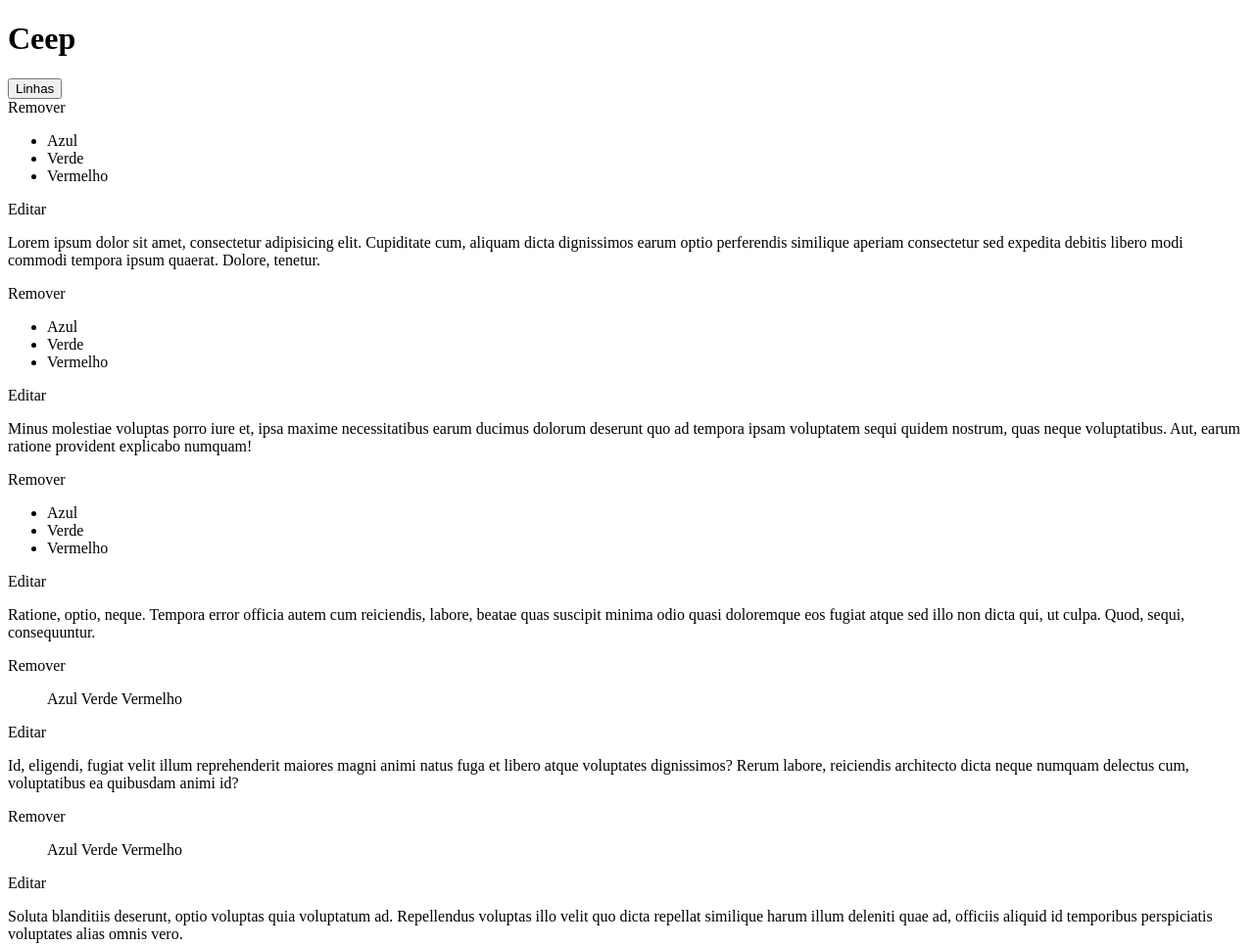
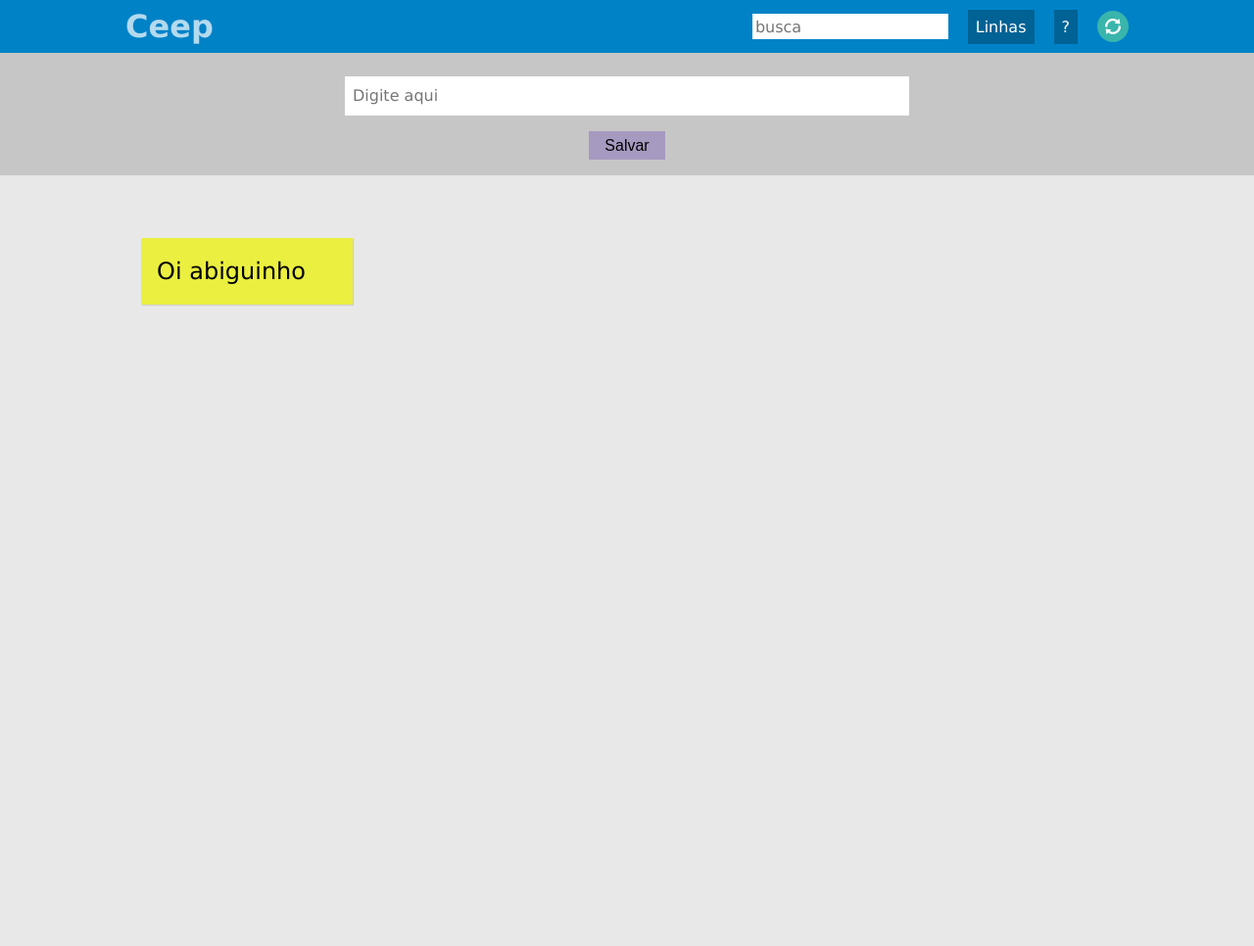
Before and after one commit to caelum/projeto-wd47, a plain HTML site: page index.html in a window 1280 px wide. Shown: the whole page at 98% size. After the commit the page ends 800 px from the top, so only its background shows below. Drawn offline with Linux system fonts and the light colour scheme.

Commit message:
marcação e estilos prontos

```diff
--- /dev/null
+++ b/css/botaoSync.css
@@ -0,0 +1,23 @@
+.botaoSync {
+	line-height: 0;
+	fill: currentcolor;
+	border-radius: 50%;
+}
+
+@keyframes rodaRodaJequiti {
+	to {
+		transform: rotate(180deg);
+	}
+}
+
+.botaoSync--deuRuim {
+	background: #ED7F6C;
+}
+
+.botaoSync--esperando {
+	animation: rodaRodaJequiti .5s linear infinite;
+}
+
+.botaoSync--sincronizado {
+	background: #39B5AC;
+}
--- /dev/null
+++ b/css/cabecalho.css
@@ -0,0 +1,23 @@
+.cabecalho {
+	background-color: #0082C7;
+	font-size: 1rem;
+	padding-top: .5em;
+	padding-bottom: .5em;
+	text-align: center;
+	display: flex;
+	flex-wrap: wrap;
+	justify-content: space-between;
+	align-items: center;
+	align-content: center;
+}
+
+.cabecalho-logo {
+	font-size: 2em;
+	margin-bottom: .3em;
+	font-family: "Verdana", "Helvetica", sans-serif;
+	color: rgba(255,255,255,.7);
+	display: inline-block;
+	vertical-align: middle;
+	margin-right: 1em;
+	margin-bottom: 0;
+}
--- /dev/null
+++ b/css/cartao.css
@@ -0,0 +1,78 @@
+.cartao {
+	margin: 32px 16px;
+	padding: 16px;
+	line-height: 1.5;
+	overflow: visible;
+	position: relative;
+	word-wrap: break-word;
+	font-family: "Lucida Grande", "Helvetica", "Arial", sans-serif;
+	background: #EBEF40;
+	box-shadow: 1px 1px 1px rgba(0,0,0,.1);
+	transition: transform .2s ease-in;
+}
+
+.cartao--some {
+	opacity: 0;
+	transition: 0.5s;
+}
+
+.cartao.cartao--keyboardNavigationEnabled,
+.cartao:focus {
+	transform: scale(1.1);
+}
+
+.cartao .opcoesDoCartao-opcao {
+	opacity: 0;
+	transition: opacity .2s ease;
+}
+
+.cartao:focus .opcoesDoCartao-opcao,
+.cartao--keyboardNavigationEnabled .opcoesDoCartao-opcao{
+	opacity: 1;
+}
+
+.cartao-conteudo {
+	white-space: pre-line;
+	max-height: 400px;
+	overflow: hidden;
+}
+
+.cartao-conteudo img {
+	width: 100%;
+}
+
+.cartao:focus .cartao-conteudo,
+.cartao-conteudo:focus {
+	overflow: auto;
+}
+
+@media (min-width: 560px){
+
+	.cartao {
+		flex-grow: 1;
+		display: inline-block;
+		text-align: left;
+		box-sizing: border-box;
+		vertical-align: top;
+		max-width: 377px;
+	}
+
+	.cartao--textoPequeno {
+		font-size: 1em;
+		width: 11em;
+		flex-basis: 11em;
+	}
+
+	.cartao--textoMedio {
+		font-size: 1.5em;
+		width: 9em;
+		flex-basis: 9em;
+	}
+
+	.cartao--textoGrande {
+		font-size: 2em;
+		width: 6em;
+		flex-basis: 6em;
+	}
+
+}
--- /dev/null
+++ b/css/container.css
@@ -0,0 +1,3 @@
+.container {
+	padding: 0 10%;
+}
--- /dev/null
+++ b/css/formNovoCartao.css
@@ -0,0 +1,37 @@
+.formNovoCartao {
+	font-size: 1rem;
+	margin: 0 auto 2em;
+	background: rgba(0,0,0,.15);
+	padding-top: 1.5em;
+	padding-bottom: 1em;
+}
+
+.formNovoCartao-conteudo {
+	font-family: "Lucida Grande", "Helvetica", "Arial", sans-serif;
+	font-size: 1em;
+	line-height: 1.5;
+	display: block;
+	margin: 0 auto;
+	padding: .5em;
+	max-width: 35em;
+	height: 1.5em;
+	background: #FFF;
+	overflow: auto;
+	border: none;
+	resize: none;
+	width: 100%;
+	transition: height .1s linear;
+}
+
+.formNovoCartao-conteudo:focus {
+	height: 7em
+}
+
+.formNovoCartao-salvar {
+	font-size: 1em;
+	border: none;
+	display: block;
+	margin: 1em auto 0;
+	padding: .35em 1em;
+	background: rgba(70,20,170,.25);
+}
--- /dev/null
+++ b/css/mural.css
@@ -0,0 +1,29 @@
+.mural {
+	font-size: 1.2rem;
+}
+
+@media (min-width: 560px){
+	.mural {
+		text-align: center;
+		display: flex;
+		flex-wrap: wrap;
+		align-items: flex-start;
+		justify-content: space-around;
+	}
+
+	.muralLinha {
+		flex-direction: column;
+	}
+
+	.muralLinha .cartao {
+		flex-basis: auto;
+		width: auto;
+	}
+}
+
+@media (min-width: 900px){
+	.mural {
+		align-items: center;
+		font-size: 1.3rem;
+	}
+}
--- /dev/null
+++ b/css/opcoesDaPagina.css
@@ -0,0 +1,44 @@
+.opcoesDaPagina {
+	display: inline-block;
+	vertical-align: middle;
+	font-size: 1rem;
+	flex: 1;
+	text-align: right;
+}
+
+.opcoesDaPagina-opcao {
+	font-size: 1em;
+	vertical-align: middle;
+	font-family: "Lucida Grande", "Helvetica", "Arial", sans-serif;
+}
+
+.opcoesDaPagina-opcao + .opcoesDaPagina-opcao {
+	margin-left: 1em;
+}
+
+.opcoesDaPagina-botao {
+	padding: .5em;
+	max-width: 4.5em;
+	border: none;
+	background: rgba(0,0,0,.25);
+	color: white;
+}
+
+.opcoesDaPagina-opcao#busca {
+	border: none;
+	padding: .2em;
+	width: 100%;
+	max-width: 200px;
+}
+
+.opcoesDaPagina-opcao#mudaLayout {
+  display: none;
+}
+
+@media (min-width: 610px){
+
+	.opcoesDaPagina-opcao#mudaLayout{
+		display: inline-block;
+	}
+
+}
--- /dev/null
+++ b/css/opcoesDoCartao.css
@@ -0,0 +1,58 @@
+.opcoesDoCartao {
+	font-size: 1rem;
+	position: absolute;
+	top: 0;
+	left: 0;
+	transform: translate(-1em, -50%);
+	white-space: nowrap;
+}
+
+.opcoesDoCartao-opcao {
+	display: inline-block;
+	vertical-align: middle;
+	font-size: 1em;
+	height: 2em;
+	width: 2em;
+	text-indent: -99999px;
+	overflow: hidden;
+	text-align: center;
+	box-sizing: border-box;
+	border-radius: 50%;
+	border: 2px solid;
+	border-color: #AEAEAE;
+	background-color: #EEEEEE;
+	background-size: 1em 1em;
+	background-position: center center;
+	background-repeat: no-repeat;
+}
+
+.opcoesDoCartao-opcao:first-child {
+	margin-right: .5em;
+}
+
+.opcoesDoCartao-fecha {
+	background-image: url("../img/close.svg");
+}
+
+.opcoesDoCartao-remove {
+	background-image: url("../img/bin2.svg");
+}
+
+.opcoesDoCartao-edita {
+	background-image: url("../img/edit.svg");
+}
+
+.opcoesDoCartao-radioTipo{
+	display: none;
+}
+
+.opcoesDoCartao-tipo {
+	background: currentcolor;
+	border-color: rgba(0,0,0,.5);
+	box-sizing: border-box;
+}
+
+.opcoesDoCartao-radioTipo:checked + .opcoesDoCartao-tipo {
+	background: currentcolor;
+	border: 5px solid rgba(0,0,0,.5);
+}
--- /dev/null
+++ b/css/reset.css
@@ -0,0 +1,14 @@
+* {
+  margin: 0;
+  padding: 0;
+}
+
+body {
+  background: #E8E8E8;
+}
+
+:focus {
+  outline-color: #3b99fc;
+  outline-style: solid;
+  outline-width: 3px;
+}
--- a/index.html
+++ b/index.html
@@ -1,98 +1,88 @@
-<!DOCTYPE html>
-<html lang="pt-BR">
+<!doctype html>
+<html lang="pt-br">
   <head>
     <meta charset="UTF-8">
-  <meta name="viewport" content="width=device-width, initial-scale=1.0">
-  <title>Titulo da pagina</title>
+    <meta name="viewport" content="width=device-width">
+    <link rel="stylesheet" href="css/reset.css">
+    <link rel="stylesheet" href="css/container.css">
+    <link rel="stylesheet" href="css/opcoesDaPagina.css">
+    <link rel="stylesheet" href="css/opcoesDoCartao.css">
+    <link rel="stylesheet" href="css/botaoSync.css">
+    <link rel="stylesheet" href="css/cabecalho.css">
+    <link rel="stylesheet" href="css/cartao.css">
+    <link rel="stylesheet" href="css/formNovoCartao.css">
+    <title>Ceep</title>
+    <svg xmlns="http://www.w3.org/2000/svg" style="display: none;">
+      <symbol id="iconeEditar" viewBox="0 0 384 384"><title>Editar</title><path fill="rgba(0,0,0,.5)" d="M378 86l-39 39-80-80 39-39q6-6 15-6t15 6l50 50q6 6 6 15t-6 15zM0 304L236 68l80 80L80 384H0v-80z"/></symbol>
+      <symbol id="iconeRemover" viewBox="0 0 32 32"><title>Remover</title><path fill="rgba(0,0,0,.5)" d="M6 32h20l2-22H4zM20 4V0h-8v4H2v6l2-2h24l2 2V4H20zm-2 0h-4V2h4v2z"/></symbol>
+    </svg>
   </head>
   <body>
-
     <header class="cabecalho container">
-    <h1 class="cabecalho-logo">Ceep</h1>
-    <nav class="opcoesDaPagina">
-      <button id="mudaLayout" class="opcoesDaPagina-opcao opcoesDaPagina-botao">Linhas</button>
-    </nav>
+      <h1 class="cabecalho-logo">
+        Ceep
+      </h1>
+      <div class="opcoesDaPagina">
+        <input type="search" placeholder="busca" id="busca" class="opcoesDaPagina-opcao">
+        <button id="mudaLayout" class="opcoesDaPagina-opcao opcoesDaPagina-botao">
+          Linhas
+        </button>
+        <button id="pegaInfo" class="opcoesDaPagina-opcao opcoesDaPagina-botao">
+          ?
+        </button>
+        <button id="sync" class="opcoesDaPagina-opcao opcoesDaPagina-botao botaoSync botaoSync--sincronizado">
+          <svg height="1em" viewBox="0 0 384 384">
+            <title>Sincronizar</title>
+            <path d="M327.731 172.734c5.938 40.859-6.531 83.891-38.406 115.297-47.094 46.469-119.75 52.188-173.188 17.281l37.438-36.5-137.595-19.188 19.203 134.375 42.015-40.25c75.453 55.625 182.469 50.375 251.032-17.281 39.75-39.219 57.875-91.281 55.625-142.656l-56.125-11.078zM94.73 96.031c47.078-46.469 119.719-52.219 173.156-17.281l-37.5 36.484 137.594 19.203-19.188-134.438-41.969 40.344c-75.469-55.672-182.453-50.359-251.031 17.281-39.75 39.203-57.859 91.266-55.625 142.625l56.125 11.063c-5.938-40.875 6.563-83.859 38.438-115.281z"></path>
+          </svg>
+        </button>
+      </div>
     </header>
 
-  <section class="mural container">
-    <article class="cartao">
-      <nav class="wrap-cartao-opcao cartao__wrap">
-          <a class="cartao-opcao opcoesDoCartao-remove">Remover</a>
-          <ul>
-              <li>
-                <a class="opcoesDoCartao-opcao opcoesDoCartao-cor">Azul</a>
-              </li>
-              <li>
-                <a class="opcoesDoCartao-opcao opcoesDoCartao-cor">Verde</a>
-              </li>
-              <li>
-                <a class="opcoesDoCartao-opcao opcoesDoCartao-cor">Vermelho</a>
-              </li>
-          </ul>
-          <a class="opcoesDoCartao-opcao opcoesDoCartao-edita">Editar</a>
-      </nav>
-      <p class="cartao-conteudo">Lorem ipsum dolor sit amet, consectetur adipisicing elit. Cupiditate cum, aliquam dicta dignissimos earum optio perferendis similique aperiam consectetur sed expedita debitis libero modi commodi tempora ipsum quaerat. Dolore, tenetur.</p>
+    <form class="formNovoCartao container">
+      <textarea class="formNovoCartao-conteudo" name="formNovoCartao-conteudo" placeholder="Digite aqui"></textarea>
+      <input class="formNovoCartao-salvar" type="submit" value="Salvar">
+    </form>
+
+    <section class="container mural">
+
+      <article id="cartao_1" tabindex="0" class="cartao cartao--textoMedio">
+        <div class="opcoesDoCartao">
+          <button class="opcoesDoCartao-remove opcoesDoCartao-opcao" data-id="1">
+            <svg>
+              <use xlink:href="#iconeRemover"></use>
+            </svg>
+          </button>
+          <button class="opcoesDoCartao-edita opcoesDoCartao-opcao" data-id="1">
+            <svg>
+              <use xlink:href="#iconeEditar"></use>
+            </svg>
+          </button>
+
+          <input type="radio" name="corDoCartao1" value="#EBEF40" id="corPadrão-cartao1" class="opcoesDoCartao-radioTipo">
+          <label for="corPadrão-cartao1" tabindex="0" class="opcoesDoCartao-tipo opcoesDoCartao-opcao" style="color: #EBEF40;">
+            Padrão
+          </label>
+
+          <input type="radio" name="corDoCartao1" value="#F05450" id="corImportante-cartao1" class="opcoesDoCartao-radioTipo">
+          <label for="corImportante-cartao1" tabindex="0" class="opcoesDoCartao-tipo opcoesDoCartao-opcao" style="color: #F05450;">
+            Importante
+          </label>
+
+          <input type="radio" name="corDoCartao1" value="#92C4EC" id="corTarefa-cartao1" class="opcoesDoCartao-radioTipo">
+          <label for="corTarefa-cartao1" tabindex="0" class="opcoesDoCartao-tipo opcoesDoCartao-opcao" style="color: #92C4EC;">
+            Tarefa
+          </label>
+
+          <input type="radio" name="corDoCartao1" value="#76EF40" id="corInspiração-cartao1" class="opcoesDoCartao-radioTipo">
+          <label for="corInspiração-cartao1" tabindex="0" class="opcoesDoCartao-tipo opcoesDoCartao-opcao" style="color: #76EF40;">
+            Inspiração
+          </label>
+        </div>
+        <p class="cartao-conteudo">Oi abiguinho</p>
       </article>
-    <article class="cartao">
-      <nav class="opcoesDoCartao">
-          <a class="opcoesDoCartao-opcao opcoesDoCartao-remove">Remover</a>
-          <ul>
-              <li>
-                <a class="opcoesDoCartao-opcao opcoesDoCartao-cor">Azul</a>
-              </li>
-              <li>
-                <a class="opcoesDoCartao-opcao opcoesDoCartao-cor">Verde</a>
-              </li>
-              <li>
-                <a class="opcoesDoCartao-opcao opcoesDoCartao-cor">Vermelho</a>
-              </li>
-          </ul>
-          <a class="opcoesDoCartao-opcao opcoesDoCartao-edita">Editar</a>
-      </nav>
-      <p class="cartao-conteudo">Minus molestiae voluptas porro iure et, ipsa maxime necessitatibus earum ducimus dolorum deserunt quo ad tempora ipsam voluptatem sequi quidem nostrum, quas neque voluptatibus. Aut, earum ratione provident explicabo numquam!</p>
-    </article>
-    <article class="cartao">
-      <nav class="opcoesDoCartao">
-          <a class="opcoesDoCartao-opcao opcoesDoCartao-remove">Remover</a>
-          <ul>
-              <li>
-                <a class="opcoesDoCartao-opcao opcoesDoCartao-cor">Azul</a>
-              </li>
-              <li>
-                <a class="opcoesDoCartao-opcao opcoesDoCartao-cor">Verde</a>
-              </li>
-              <li>
-                <a class="opcoesDoCartao-opcao opcoesDoCartao-cor">Vermelho</a>
-              </li>
-          </ul>
-          <a class="opcoesDoCartao-opcao opcoesDoCartao-edita">Editar</a>
-      </nav>
-      <p class="cartao-conteudo">Ratione, optio, neque. Tempora error officia autem cum reiciendis, labore, beatae quas suscipit minima odio quasi doloremque eos fugiat atque sed illo non dicta qui, ut culpa. Quod, sequi, consequuntur.</p>
-    </article>
-    <article class="cartao">
-      <nav class="opcoesDoCartao">
-          <a class="opcoesDoCartao-opcao opcoesDoCartao-remove">Remover</a>
-          <ul>
-              <a class="opcoesDoCartao-opcao opcoesDoCartao-cor">Azul</a>
-              <a class="opcoesDoCartao-opcao opcoesDoCartao-cor">Verde</a>
-              <a class="opcoesDoCartao-opcao opcoesDoCartao-cor">Vermelho</a>
-          </ul>
-          <a class="opcoesDoCartao-opcao opcoesDoCartao-edita">Editar</a>
-      </nav>
-      <p class="cartao-conteudo">Id, eligendi, fugiat velit illum reprehenderit maiores magni animi natus fuga et libero atque voluptates dignissimos? Rerum labore, reiciendis architecto dicta neque numquam delectus cum, voluptatibus ea quibusdam animi id?</p>
-    </article>
-    <article class="cartao">
-      <nav class="opcoesDoCartao">
-          <a class="opcoesDoCartao-opcao opcoesDoCartao-remove">Remover</a>
-          <ul>
-              <a class="opcoesDoCartao-opcao opcoesDoCartao-cor">Azul</a>
-              <a class="opcoesDoCartao-opcao opcoesDoCartao-cor">Verde</a>
-              <a class="opcoesDoCartao-opcao opcoesDoCartao-cor">Vermelho</a>
-          </ul>
-          <a class="opcoesDoCartao-opcao opcoesDoCartao-edita">Editar</a>
-      </nav>
-      <p class="cartao-conteudo">Soluta blanditiis deserunt, optio voluptas quia voluptatum ad. Repellendus voluptas illo velit quo dicta repellat similique harum illum deleniti quae ad, officiis aliquid id temporibus perspiciatis voluptates alias omnis vero.</p>
-    </article>
+
     </section>
+
   </body>
 </html>
```
Also changed, not shown: img/bin2.svg (added), img/edit.svg (added), 1 other file. Lines whose indentation alone changed are shown as unchanged.
